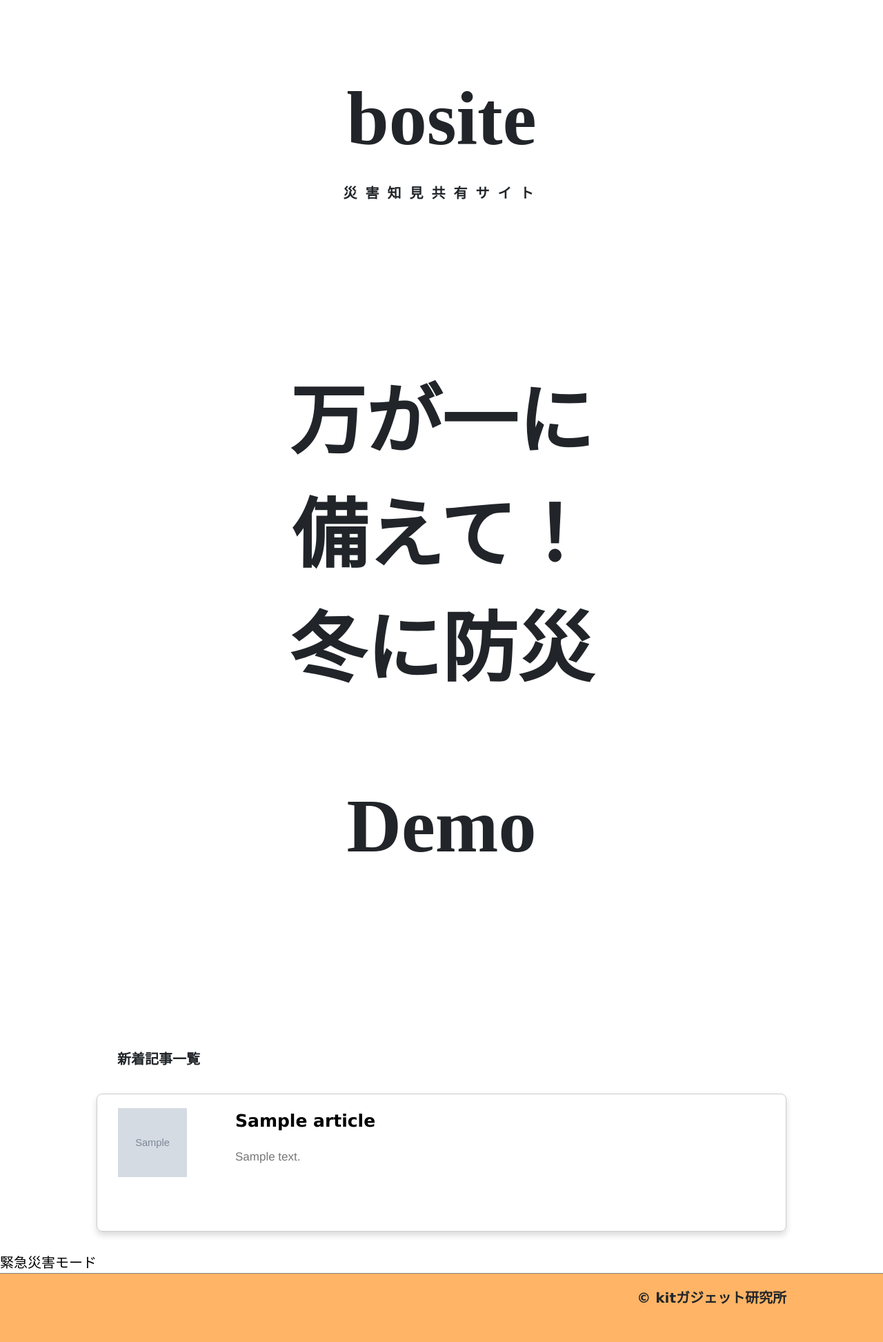
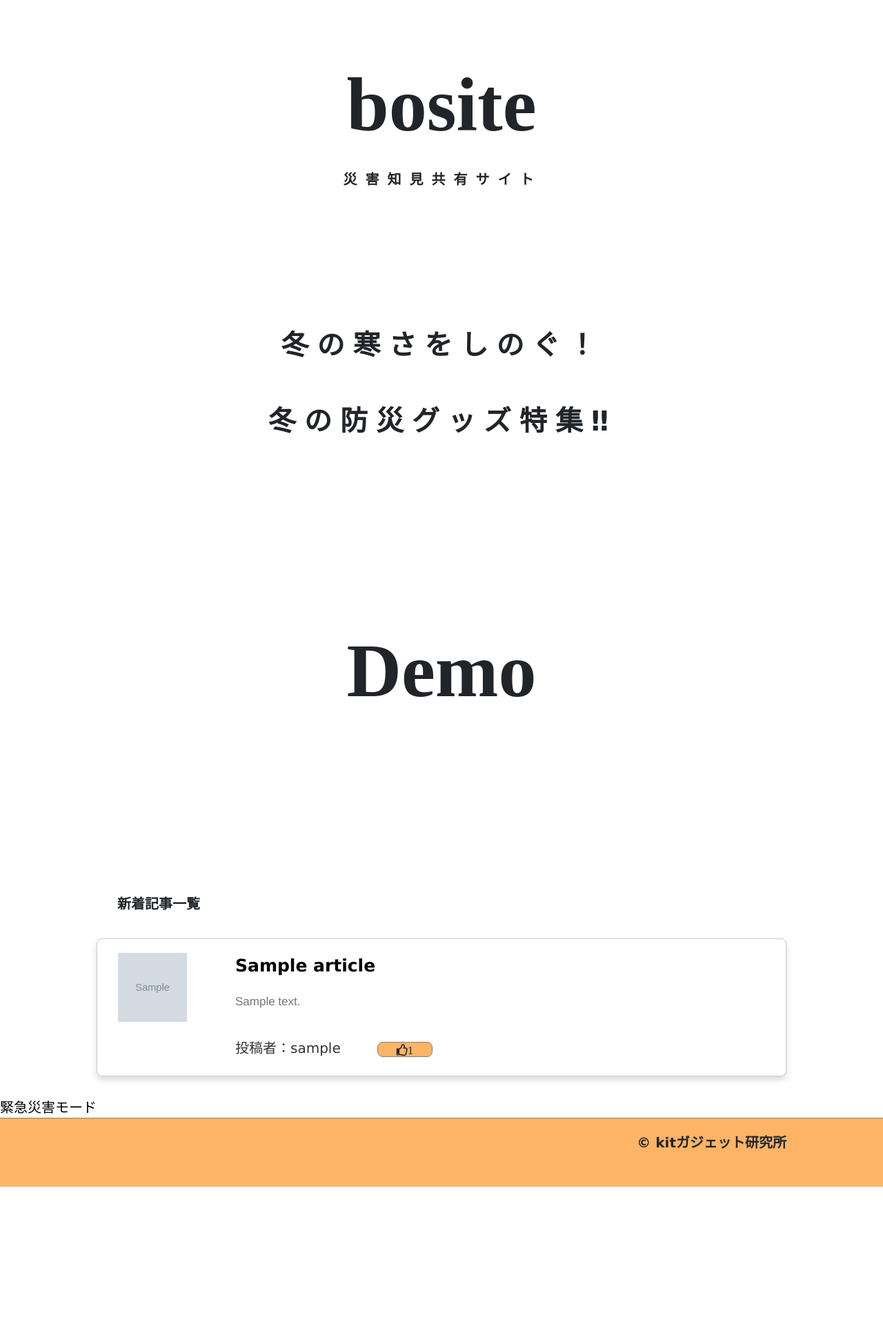
Before and after one commit to StudioAquatan/Calamitect, a Django app: page / in a window 1280 px wide. Shown: the part 60-2005 px from the top of the page at 69% size. After the commit the page ends 1780 px from the top, so only its background shows below. Run offline with Django 3.2, Linux system fonts and the light colour scheme; tables that the repository leaves empty hold one stand-in row (values such as "Sample post"); grey boxes marked "Sample" are stand-in pictures; data that the repository does not hold is empty; some libraries are stand-ins or nearby versions.

Commit message:
cardの画面編集

```diff
--- a/src/boards/views.py
+++ b/src/boards/views.py
@@ -25,6 +25,12 @@ def index(request):
     try:
         articles = Article.objects.all()
         articles = articles.order_by("created_at").reverse()
+
+        for article in articles:
+            good_cnt = Good.objects.filter(article=article).count()
+            article.good_cnt = good_cnt
+            article.save()
+
     except Article.DoesNotExist:
         articles = None
 
@@ -234,12 +240,16 @@ def good(request):
     if is_good != 0:
         good = Good.objects.get(user=request.user, article=article)
         good.delete()
+        article.good_cnt -= - 1
+        article.save()
         return redirect('boards:article_detail', article_id=article_id)
 
     Good.objects.create(
         user=request.user,
         article=article
     )
+    article.good_cnt += 1
+    article.save()
     return redirect('boards:article_detail', article_id=article_id)
 
 
--- a/src/static/css/base.css
+++ b/src/static/css/base.css
@@ -307,7 +307,7 @@ footer {
 .description-title{
     font-family: "Berlin Sans FB";
     margin: 0 auto;
-    margin-top: 90px;
+    margin-top: 70px;
     width: 500px;
     text-align: center;
     font-size: 11rem;
@@ -323,7 +323,15 @@ footer {
     font-weight: bold;
     padding-left: 3px;
 }
-
+.description-exsample{
+    margin: 50px auto;
+    width: 600px;
+    text-align: center;
+    font-size: 4rem;
+    letter-spacing: 1.2rem;
+    font-weight: bold;
+    padding-left: 3px;
+}
 
 /* 緊急速報時　地震速報 */
 
--- a/src/static/css/boards/boards.css
+++ b/src/static/css/boards/boards.css
@@ -96,7 +96,7 @@ button.category-search-mark:hover{
     position:absolute;
     top: 37px;
     right: 0px;
-    width:80px;
+    width:100px;
     height: 70px;
     border: 0.5px solid grey;
     background-color: #ffffff;
@@ -567,6 +567,35 @@ div.enter-login #id_submit{
 }
 
 
+/* card */
+.card-username{
+    display: inline-block;
+    margin-top: 20px;
+    margin-right: 7px;
+    color: rgba(0,0,0,0.8);
+}
+.card-good{
+    display: inline-block;
+    margin-top: 20px;
+}
+div.card-good-sum i{
+    width: 80px;
+    height: 22px;
+    position: relative;
+    left: 40px;
+    top: 2px;
+    background-color: rgba(255,131,0,0.6);
+    box-sizing: border-box;
+    border: 1px solid rgba(0,0,0,0.3);
+    line-height: 1;
+    font-size: 1.7rem;
+    box-sizing: border-box;
+    border: 1px solid grey;
+    border-radius: 8px;
+    padding-top: 2px;
+    text-align: center;
+}
+
 /*  not_found  */
 
 .not_found{
--- a/src/templates/boards/index.html
+++ b/src/templates/boards/index.html
@@ -6,7 +6,7 @@
         <div class="bxslider">
             {#  地震速報時に表示  #}
             {% if display == True %}
-                <div class="description-box" style="background-color: #eaeaea">
+                <div class="description-box" style="border: 3px solid #ffc107; background-color: #eaeaea">
                     <div class="quake-title blinking">
                         [ 地震速報 ]
                     </div>
@@ -33,7 +33,8 @@
                 <div class="description-subtitle">災害知見共有サイト</div>
             </div>
             <div class="description-box">
-                <div class="description-title">万が一に備えて！冬に防災</div>
+                <div class="description-exsample">冬の寒さをしのぐ！</div>
+                <div class="description-exsample">冬の防災グッズ特集‼</div>
             </div>
             <div class="description-box">
                 <div class="description-title">Demo</div>
@@ -68,11 +69,11 @@
                         <div class="card-content-mini">
                             {{ article.description }}
                         </div>
-                        <div class="card-tag">
-                            {{ article.tag }}
+                        <div class="card-username">
+                            投稿者：{{ article.user.username }}
                         </div>
                         <div class="card-good">
-                            {{ article.good }}
+                            <div class="card-good-sum"><i class="far fa-thumbs-up">{{ article.good_cnt }}</i></div>
                         </div>
                     </div>
                 </div>
```
Also changed, not shown: src/templates/boards/category_top.html (+8 -13 lines), src/templates/boards/search.html (+6 -11 lines).
